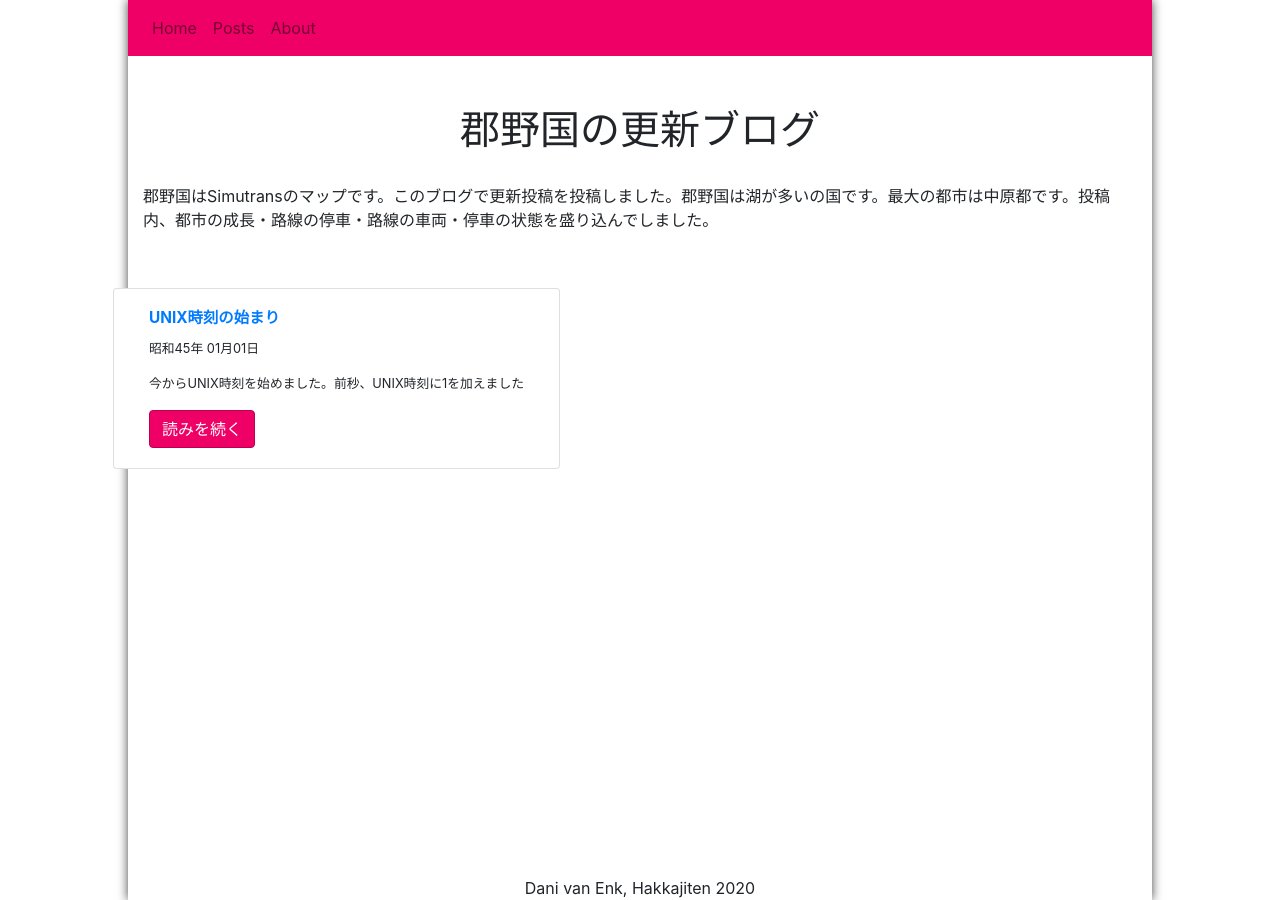
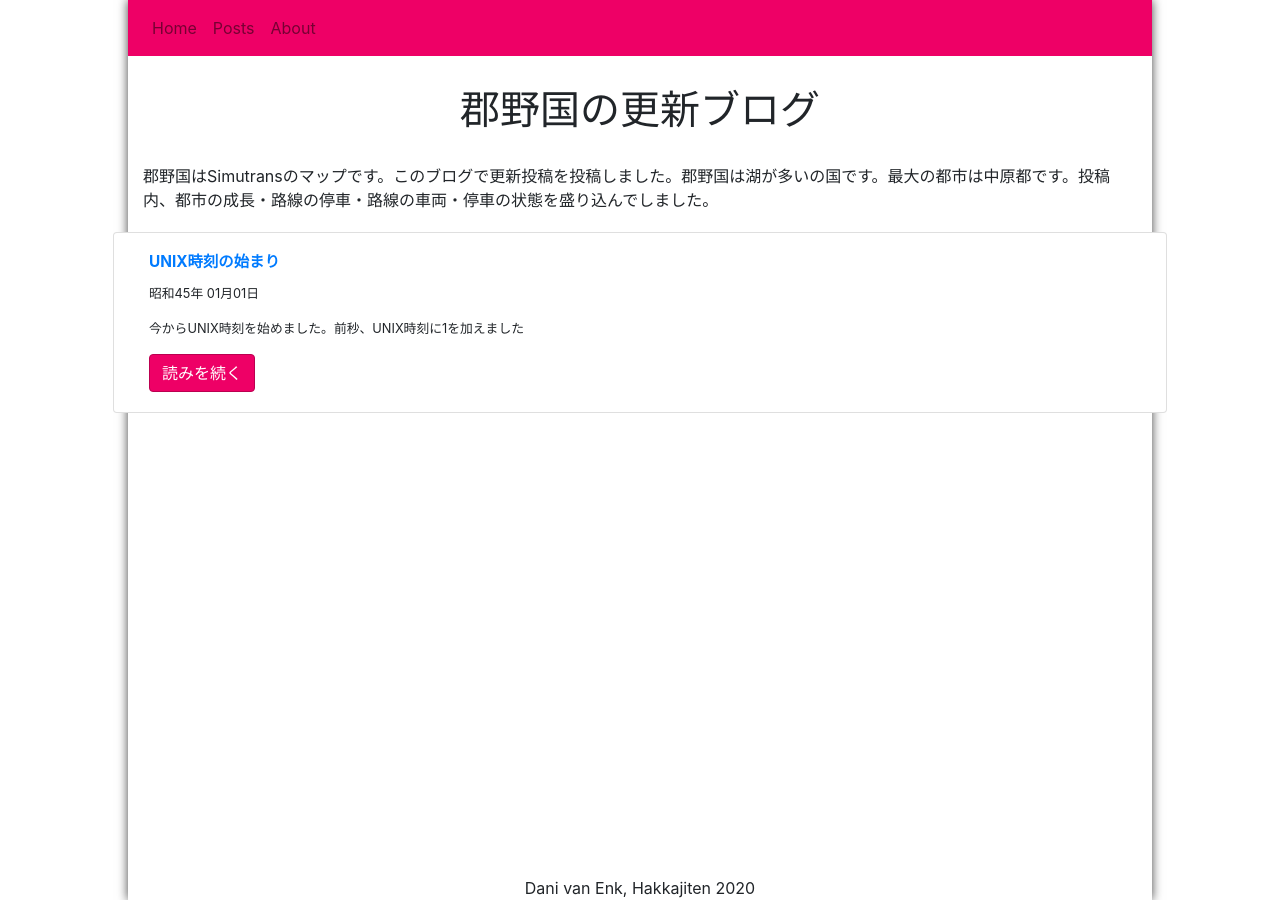
Before and after one commit to danivenk/UVA_Minor-Programming_Web-App-Studio_project-1_blog, a Jekyll site: the page built from page01-index.markdown, in a window 1280 px wide. Built offline with Jekyll 4.4.1, drawn with Linux system fonts in a browser that asks for light colours; nearby versions of some CDN libraries.

Commit message:
fixed some css problems

```diff
--- a/_sass/main.scss
+++ b/_sass/main.scss
@@ -60,6 +60,7 @@
     .row {
         margin-top: 2%;
         margin-bottom: 2%;
+        display: block;
     }
 
     .btn-primary {
@@ -97,7 +98,7 @@
         img {
             float: right;
             position: absolute;
-            height: 5%;
+            height: 80%;
             bottom: 0;
             right: 0;
         }
```
